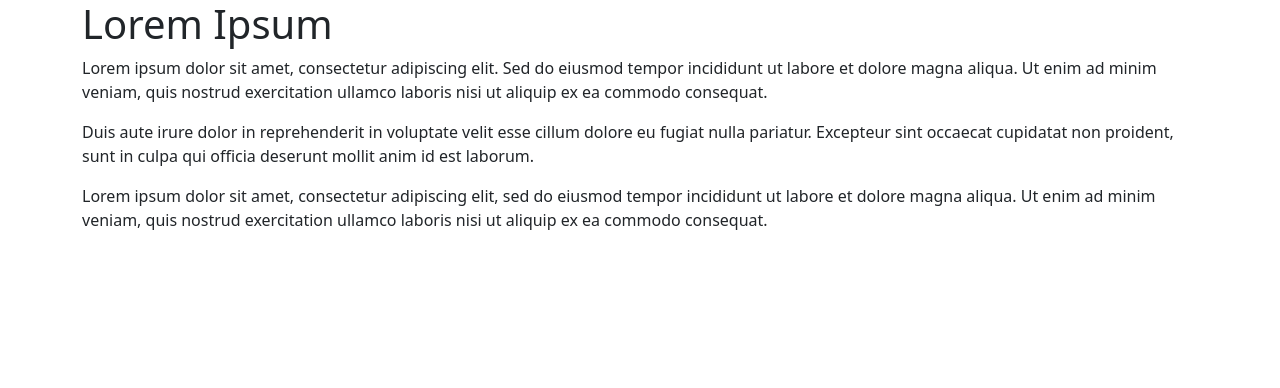
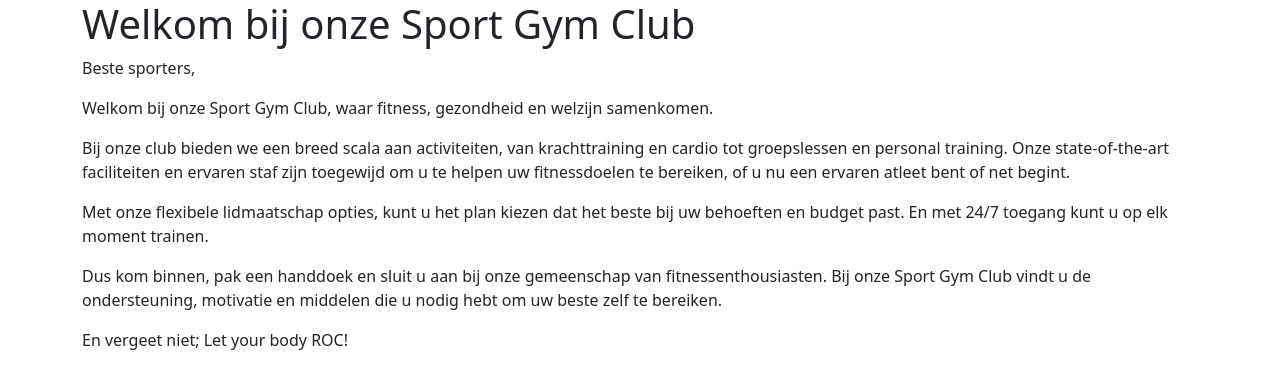
Before and after one commit to LorenzovandenDungen/Bootstrap, a plain HTML site: page index.html in a window 1280 px wide. Drawn offline with nearby package versions, Linux system fonts and the light colour scheme.

Commit message:
Bootstrap

```diff
--- a/index.html
+++ b/index.html
@@ -5,28 +5,23 @@
     <meta content="width=device-width, user-scalable=no, initial-scale=1.0, maximum-scale=1.0, minimum-scale=1.0"
           name="viewport">
     <meta content="ie=edge" http-equiv="X-UA-Compatible">
-    <title>Document</title>
+    <title>Sport Gym Club</title>
     <link crossorigin="anonymous" href="https://cdn.jsdelivr.net/npm/bootstrap@5.3.3/dist/css/bootstrap.min.css"
           integrity="sha384-QWTKZyjpPEjISv5WaRU9OFeRpok6YctnYmDr5pNlyT2bRjXh0JMhjY6hW+ALEwIH" rel="stylesheet">
     <script crossorigin="anonymous" defer
             integrity="sha384-YvpcrYf0tY3lHB60NNkmXc5s9fDVZLESaAA55NDzOxhy9GkcIdslK1eN7N6jIeHz"
             src="https://cdn.jsdelivr.net/npm/bootstrap@5.3.3/dist/js/bootstrap.bundle.min.js"></script>
+    <link href="styles.css" rel="stylesheet">
 </head>
 <body>
 <div class="container">
-    <h1>Lorem Ipsum</h1>
-    <p>Lorem ipsum dolor sit amet, consectetur adipiscing elit. Sed do eiusmod tempor incididunt ut labore et dolore
-        magna aliqua. Ut enim ad minim veniam, quis nostrud exercitation ullamco laboris nisi ut aliquip ex ea commodo
-        consequat.</p>
-
-    <p>Duis aute irure dolor in reprehenderit in voluptate velit esse cillum dolore eu fugiat nulla pariatur. Excepteur
-        sint occaecat cupidatat non proident, sunt in culpa qui officia deserunt mollit anim id est laborum.</p>
-
-    <p>Lorem ipsum dolor sit amet, consectetur adipiscing elit, sed do eiusmod tempor incididunt ut labore et dolore
-        magna aliqua. Ut enim ad minim veniam, quis nostrud exercitation ullamco laboris nisi ut aliquip ex ea commodo
-        consequat.</p>
-</div>
-
+    <h1>Welkom bij onze Sport Gym Club</h1>
+    <p>Beste sporters,</p>
+    <p>Welkom bij onze Sport Gym Club, waar fitness, gezondheid en welzijn samenkomen.</p>
+    <p>Bij onze club bieden we een breed scala aan activiteiten, van krachttraining en cardio tot groepslessen en personal training. Onze state-of-the-art faciliteiten en ervaren staf zijn toegewijd om u te helpen uw fitnessdoelen te bereiken, of u nu een ervaren atleet bent of net begint.</p>
+    <p>Met onze flexibele lidmaatschap opties, kunt u het plan kiezen dat het beste bij uw behoeften en budget past. En met 24/7 toegang kunt u op elk moment trainen.</p>
+    <p>Dus kom binnen, pak een handdoek en sluit u aan bij onze gemeenschap van fitnessenthousiasten. Bij onze Sport Gym Club vindt u de ondersteuning, motivatie en middelen die u nodig hebt om uw beste zelf te bereiken.</p>
+    <p>En vergeet niet; Let your body ROC!</p>
 </div>
 </body>
 </html>
```
Also changed, not shown: Vestigingen.html (added, +10 -0 lines).
